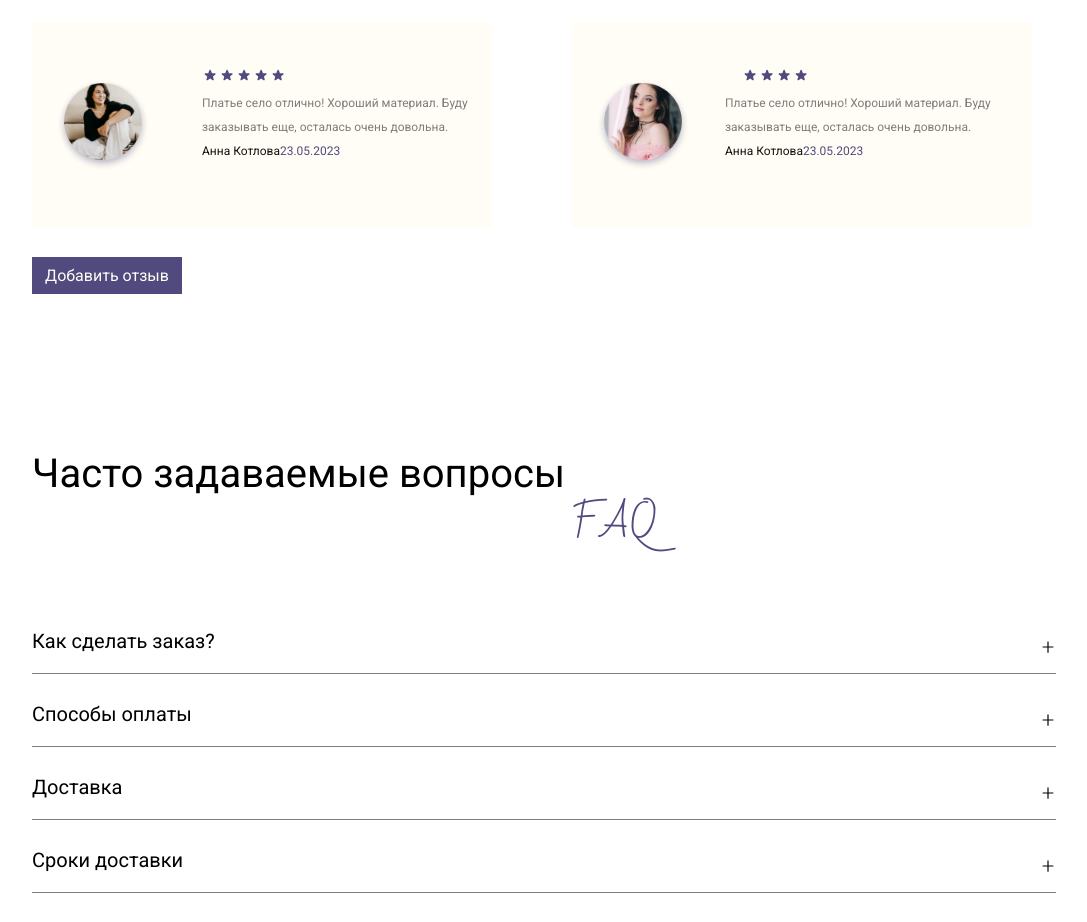
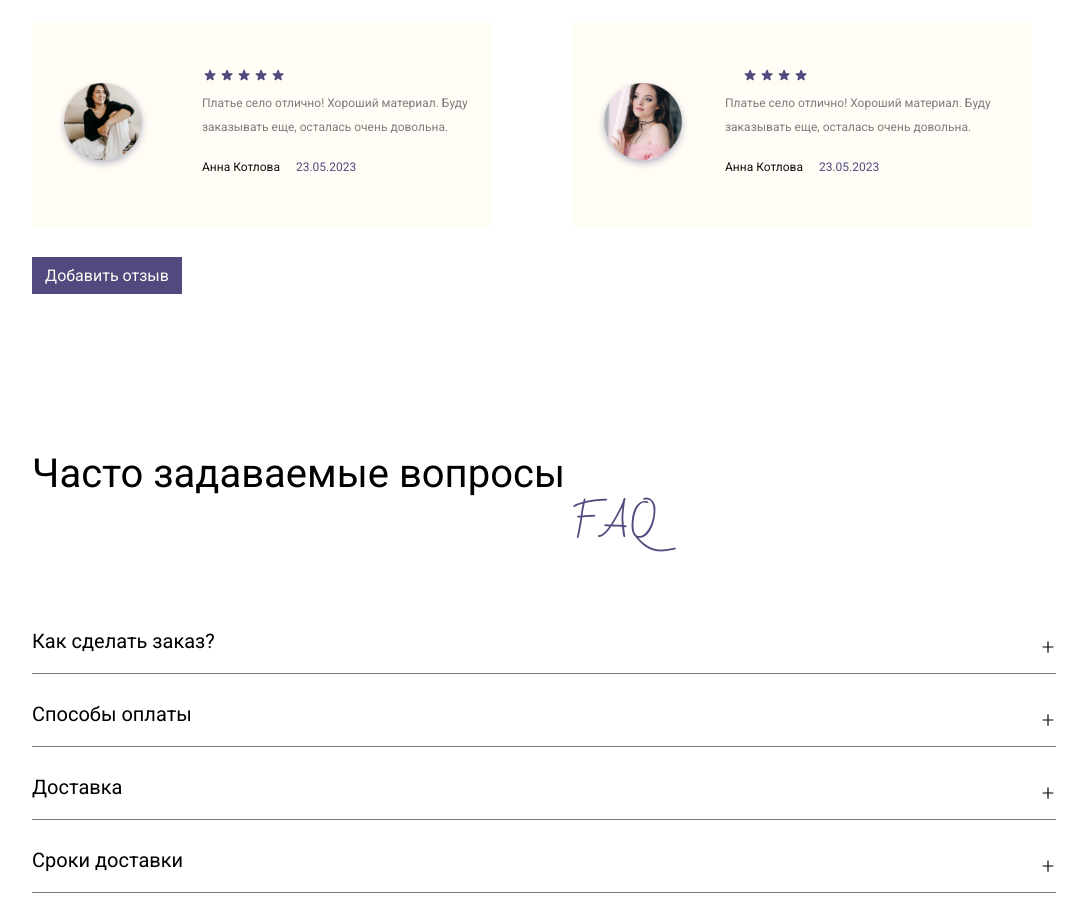
Before and after one commit to candyflipprog/internet_shop_v2, a React (Create React App) app: page / in a window 1280 px wide. Shown: the part 2500-3422 px from the top of the page, without its empty margins (96-1183 px from the left). Built offline with nearby package versions, Linux system fonts and the light colour scheme.

Commit message:
fix: padding

```diff
--- a/src/components/Reviews.tsx
+++ b/src/components/Reviews.tsx
@@ -60,8 +60,10 @@ const Reviews = () => {
                             <div className="block mt-auto mb-auto ml-[-82px] w-[270px] h-[70px]">
                                 <span className="text-[12px] text-[#7D7D7D] mt-[14px]">{item.review}</span>
                                 <br />
-                                <span className="text-[12px] text-[#121212] mt-[50px]">{item.name} {item.surname}</span>
-                                <span className="text-[12px] text-[#514A7E]">{item.publicationDate}</span>
+                                <div className="py-4 gap-2">
+                                    <span className="text-[12px] text-[#121212]">{item.name} {item.surname}</span>
+                                    <span className="text-[12px] text-[#514A7E] ml-4">{item.publicationDate}</span>
+                                </div>
                             </div>
                         </div>
                     ))}
```
